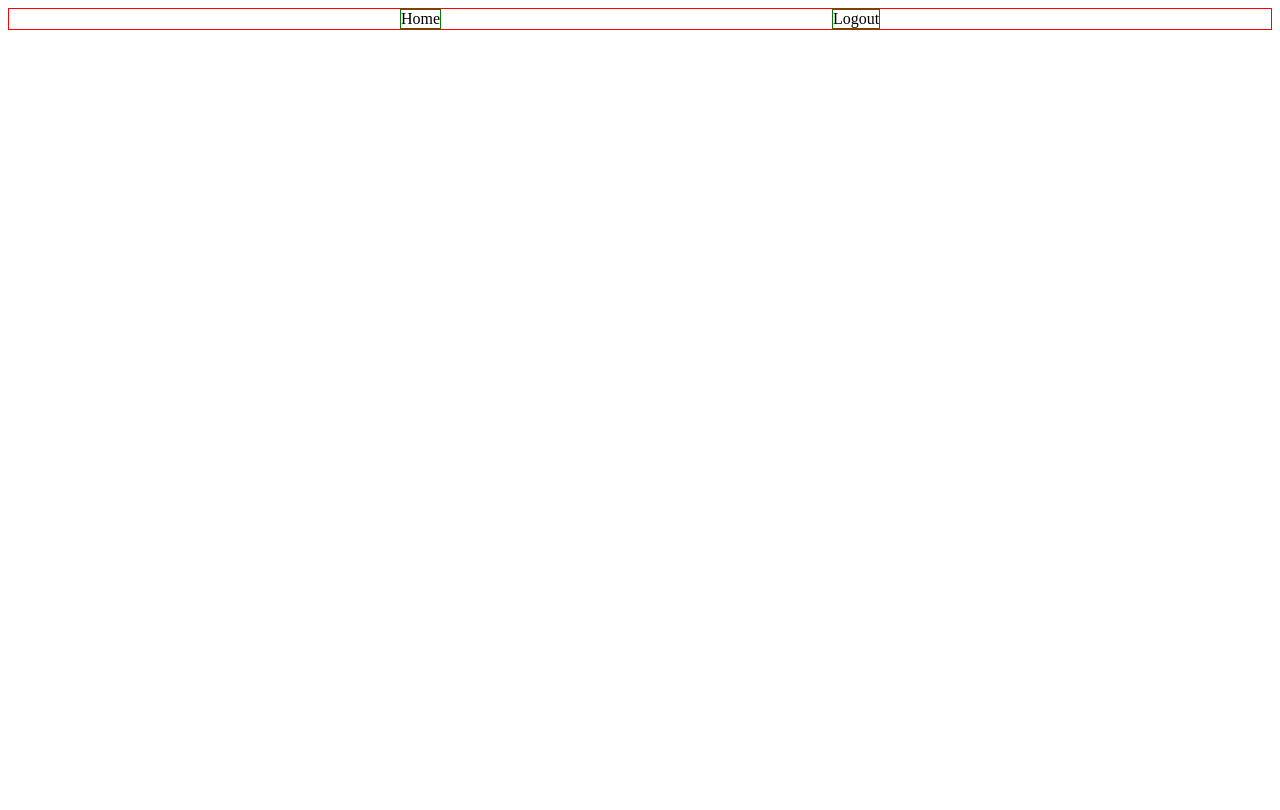
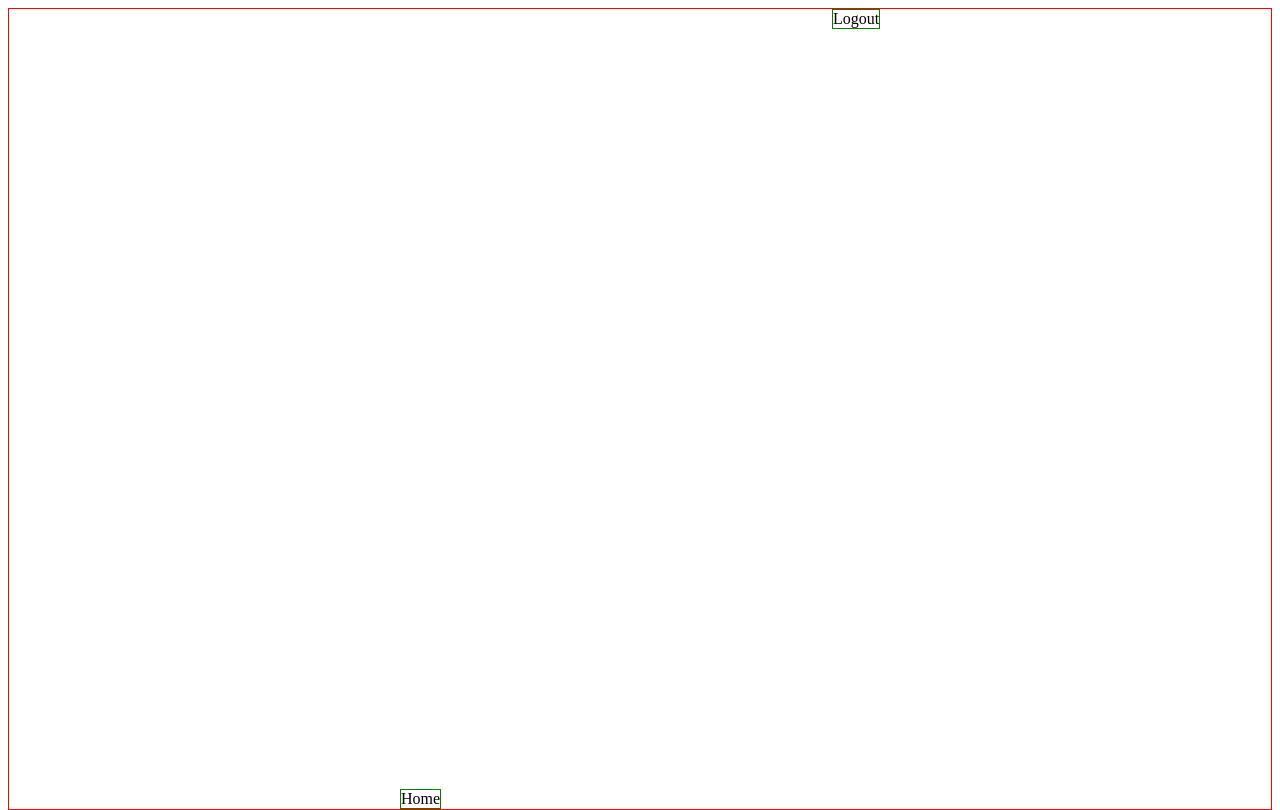
Before and after one commit to webdevcodeman/learning_phase, a plain HTML site: page flex/flex.html in a window 1280 px wide. Drawn offline with Linux system fonts and the light colour scheme.

Commit message:
Make height 100% and use align-items & align-self

```diff
--- a/flex/flex.css
+++ b/flex/flex.css
@@ -58,17 +58,25 @@
     flex: 5;
     align-self: stretch;
 } */
+html,body{
+    height: 100%;
+    box-sizing: border-box;
+}
 .flex-container{
     display: flex;
     border:1px solid red;
     justify-content: space-evenly;
+    height:100%;
+    align-items: center;
 }
 .home{
     border: 1px solid green;
+    align-self: flex-end;
 }
 .logout{
     /* flex:initial;
     border:1px solid green;
     width:300px; */
     border: 1px solid green;
+    align-self: flex-start;
 }
```
